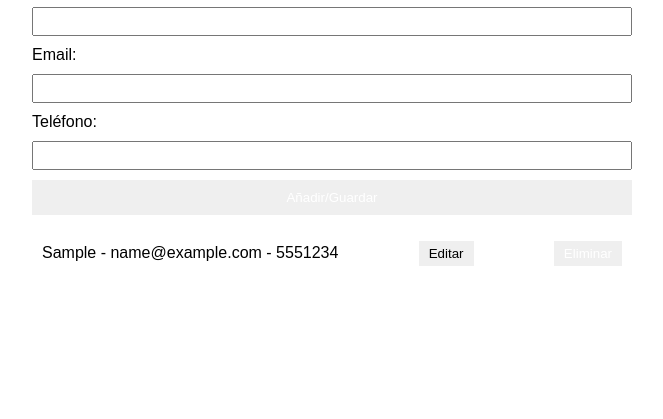
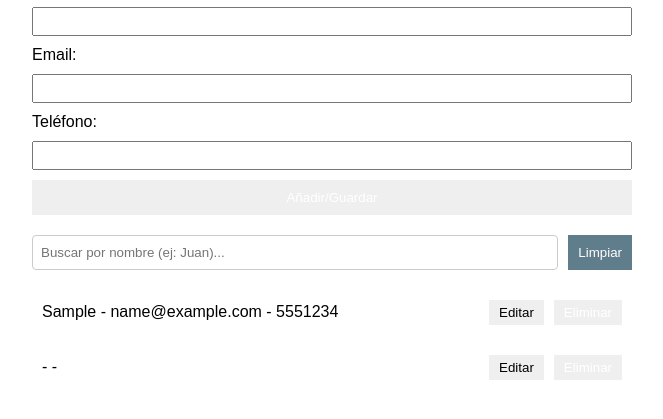
Before and after one commit to SergioDaw1T/indexeddb-gestor-contactos, a plain HTML site: page index.html in a window 1280 px wide. Both pictures are taken after typing "Sample", "name@example.com", "5551234" into the empty fields and a click on the button "Añadir/Guardar". Shown: the part 121-540 px from the top of the page, without its empty margins (308-971 px from the left). Drawn offline with Linux system fonts and the light colour scheme.

Commit message:
feat: búsqueda por nombre con índice de IndexedDB

```diff
--- a/index.html
+++ b/index.html
@@ -19,8 +19,15 @@
             <input type="tel" id="phone" required>
             <button type="submit">Añadir/Guardar</button>
         </form>
+
+        <div id="searchContainer">
+            <input type="text" id="searchInput" placeholder="Buscar por nombre (ej: Juan)...">
+            <button id="clearSearchBtn" type="button">Limpiar</button>
+        </div>
+
         <!-- Lista de contactos -->
         <ul id="contactList"></ul>
+
         <script src="script.js"></script>
     </body>
 </html>
--- a/script.js
+++ b/script.js
@@ -106,3 +106,134 @@ document.addEventListener('DOMContentLoaded', async () => {
  document.getElementById('contactId').value = '';
  });
 });
+
+function renderList(contacts) {
+    const list = document.getElementById('contactList');
+    list.innerHTML = ''; // Limpia la lista
+
+    if (contacts.length === 0) {
+        list.innerHTML = '<li>No se encontraron contactos.</li>';
+        return;
+    }
+
+    contacts.forEach(function(contact) {
+        const li = document.createElement('li');
+        li.innerHTML = `<span>${contact.name} - ${contact.email} - ${contact.phone}</span>`;
+
+        // Contenedor de botones
+        const btnContainer = document.createElement('div');
+
+        // Botón Editar
+        const editBtn = document.createElement('button');
+        editBtn.textContent = 'Editar';
+        editBtn.classList.add('edit');
+        editBtn.onclick = function() {
+            document.getElementById('contactId').value = contact.id;
+            document.getElementById('name').value = contact.name;
+            document.getElementById('email').value = contact.email;
+            document.getElementById('phone').value = contact.phone;
+        };
+
+        // Botón Eliminar
+        const deleteBtn = document.createElement('button');
+        deleteBtn.textContent = 'Eliminar';
+        deleteBtn.onclick = function() {
+            deleteContact(contact.id);
+        };
+
+        btnContainer.appendChild(editBtn);
+        btnContainer.appendChild(deleteBtn);
+        li.appendChild(btnContainer);
+        list.appendChild(li);
+    });
+}
+
+// Modificamos loadContacts para usar renderList con .then()
+function loadContacts() {
+    // getAllContacts devuelve una promesa, usamos .then en lugar de await
+    getAllContacts().then(function(contacts) {
+        renderList(contacts);
+    });
+}
+
+
+function searchByName(query) {
+    // Si la búsqueda está vacía, cargamos todo
+    if (!query.trim()) {
+        loadContacts();
+        return;
+    }
+
+    const lowerQuery = query.toLowerCase();
+
+    const transaction = db.transaction(['contactos'], 'readonly');
+    const store = transaction.objectStore('contactos');
+    const index = store.index('name'); // Usamos el índice 'name'
+
+    // Obtenemos todos los registros
+    const request = index.getAll();
+
+    request.onsuccess = function() {
+        const allContacts = request.result;
+        // Filtramos en memoria
+        const filtered = allContacts.filter(function(c) {
+            return c.name.toLowerCase().includes(lowerQuery);
+        });
+        renderList(filtered);
+    };
+
+    request.onerror = function(e) {
+        console.error("Error buscando:", e);
+    };
+}
+
+// Inicialización
+document.addEventListener('DOMContentLoaded', function() {
+    // openDB devuelve promesa, encadenamos con .then
+    openDB().then(function() {
+        loadContacts();
+    });
+
+    document.getElementById('contactForm').addEventListener('submit', function(e) {
+        e.preventDefault();
+
+        const id = document.getElementById('contactId').value;
+        const contact = {
+            name: document.getElementById('name').value,
+            email: document.getElementById('email').value,
+            phone: document.getElementById('phone').value
+        };
+
+        let actionPromise;
+
+        if (id) {
+            contact.id = parseInt(id);
+            actionPromise = updateContact(contact);
+        } else {
+            actionPromise = addContact(contact);
+        }
+
+        // Se espera a que termine la acción (add o update) para limpiar
+        actionPromise.then(function() {
+            document.getElementById('contactForm').reset();
+            document.getElementById('contactId').value = '';
+
+            // Limpiamos el buscador para evitar inconsistencias visuales
+            document.getElementById('searchInput').value = '';
+        });
+    });
+
+    const searchInput = document.getElementById('searchInput');
+    const clearBtn = document.getElementById('clearSearchBtn');
+
+    // Buscar mientras se escribe
+    searchInput.addEventListener('input', function(e) {
+        searchByName(e.target.value);
+    });
+
+    // Botón Limpiar
+    clearBtn.addEventListener('click', function() {
+        searchInput.value = '';
+        loadContacts();
+    });
+});
--- a/styles.css
+++ b/styles.css
@@ -7,3 +7,20 @@ li { border: 1px solid ddd; padding: 10px; margin-bottom: 10px; display: flex; j
 li button { margin-left: 10px; background: f44336; color: white; border: none; padding: 5px
 10px; cursor: pointer; }
 li button.edit { background: FFC107; color: black; }
+
+#searchContainer {
+    margin: 20px 0;
+    display: flex;
+    gap: 10px;
+}
+
+#searchInput {
+    flex-grow: 1;
+    padding: 8px;
+    border: 1px solid #ccc;
+    border-radius: 4px;
+}
+
+#clearSearchBtn {
+    background-color: #607D8B;
+}
```
